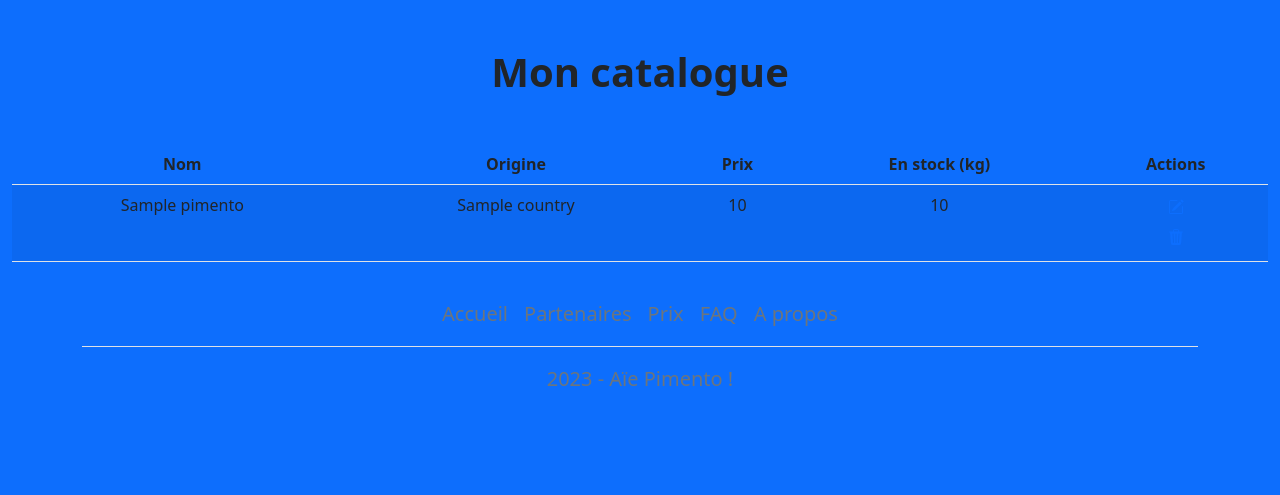
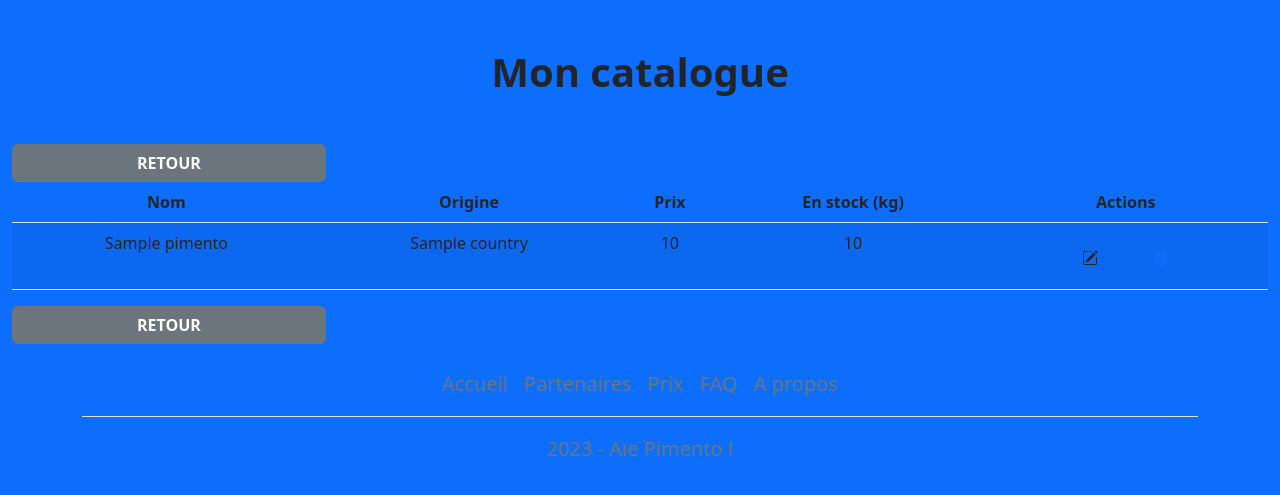
Before and after one commit to jaalazard/laBodega, a Symfony app: template templates/adminPimento/index.html.twig in a window 1280 px wide. Shown: the part 57-552 px from the top of the page. Run offline with Twig, Linux system fonts and the light colour scheme; the template is opened without the code that fills it: most values are stand-ins (such as "Sample title", 1, 10 or a date in 2020); some libraries are stand-ins or nearby versions.

Commit message:
ok form style et fix edit pimento

```diff
--- a/src/Controller/AdminController.php
+++ b/src/Controller/AdminController.php
@@ -69,7 +69,7 @@ class AdminController extends AbstractController
         ]);
     }
 
-    #[Route('/{id}', name: 'pimento_delete', methods: ['POST'])]
+    #[Route('/{id}', name: 'pimento_delete', methods: ['POST',])]
     public function delete(Request $request, Pimento $pimento, PimentoRepository $pimentoRepository): Response
     {
         if ($this->isCsrfTokenValid('delete'.$pimento->getId(), $request->request->get('_token'))) {
--- a/src/Form/PimentoType.php
+++ b/src/Form/PimentoType.php
@@ -63,6 +63,8 @@ class PimentoType extends AbstractType
             ])
             ->add('posterFile', VichFileType::class,[
                 'required' => false,
+                'allow_delete'  => false,
+                'download_uri' => false,
                 'attr' => [
                     'class' => 'border-2 border-secondary',
                 ]
--- a/templates/adminPimento/edit.html.twig
+++ b/templates/adminPimento/edit.html.twig
@@ -9,6 +9,7 @@
 			<h1 class="my-5 text-dark text-center fw-bolder">Modifier une référence</h1>
 
 			{{ include('pimento/_form.html.twig', {'button_label': 'Update'}) }}
+
 		</div>
 	</div>
 {% endblock %}
--- a/templates/adminPimento/index.html.twig
+++ b/templates/adminPimento/index.html.twig
@@ -5,6 +5,7 @@
 {% block body %}
 	<div class="container-fluid">
 		<h1 class="my-5 mx-auto text-center fw-bolder text-dark">Mon catalogue</h1>
+		<a href="{{ path('admin_index')}}" class="btn btn-secondary w-25 w-md-25 fw-bold text-uppercase border-1 border-secondary">Retour</a>
 
 		<table class="table table-striped">
 			<thead>
@@ -25,10 +26,9 @@
 						<td class="text-center">{{ pimento.price }}</td>
 						<td class="text-center">{{ pimento.stock }}</td>
 						<td class="text-center">
-							<a href="{{ path('admin_pimento_edit', {'id': pimento.id}) }}">{{ include('icons/edit.svg') }}
-								{{ include('pimento/_delete_form.html.twig') }}
-
-							</a>
+							<a href="{{ path('admin_pimento_edit', {'id': pimento.id}) }}" class="btn w-25 w-md-25 fw-bold text-uppercase">{{ include('icons/edit.svg') }}</a>
+							<a class="btn w-25 w-md-25 fw-bold text-uppercase">
+				{{ include('pimento/_delete_form.html.twig') }}</a>
 						</td>
 					</tr>
 				{% else %}
@@ -38,5 +38,7 @@
 				{% endfor %}
 			</tbody>
 		</table>
+				<a href="{{ path('admin_index')}}" class="btn btn-secondary w-25 w-md-25 fw-bold text-uppercase border-1 border-secondary">Retour</a>
+
 	</div>
 {% endblock %}
--- a/templates/adminPimento/new.html.twig
+++ b/templates/adminPimento/new.html.twig
@@ -6,6 +6,4 @@
     <h1 class="text-center my-5">Ajouter un piment au catalogue</h1>
 
     {{ include('pimento/_form.html.twig') }}
-
-    <a href="{{ path('pimento_index') }}">Retour à la liste</a>
 {% endblock %}
--- a/templates/adminSales/index.html.twig
+++ b/templates/adminSales/index.html.twig
@@ -28,11 +28,9 @@
 														{% endfor %}
 
 					</tr>
-					{# <a href="{{ path('admin_pimento_edit', {'id': pimento.id}) }}">{{ include('icons/edit.svg') }}
-																						    {{ include('pimento/_delete_form.html.twig') }} #}
-
-					{# </a> #}
 			</tbody>
 		</table>
+					<a class="mx-auto btn btn-outline-secondary fw-bold w-25 mb-5 border-3 border-secondary" href="{{ path('admin_index') }}">Retour</a>
+
 	</div>
 {% endblock %}
--- a/templates/pimento/_form.html.twig
+++ b/templates/pimento/_form.html.twig
@@ -31,7 +31,7 @@
 	</div>
 	<div class="text-center d-flex justify-content-evenly ">
 		<button class="btn btn-secondary w-25 w-md-25 fw-bold text-uppercase border-1 border-secondary">Valider</button>
-		<a href="{{ path('admin_pimento_index')}}" class="btn btn-secondary w-25 w-md-25 fw-bold text-uppercase border-1 border-secondary">Retour</a>
+		<a href="{{ path('admin_index')}}" class="btn btn-secondary w-25 w-md-25 fw-bold text-uppercase border-1 border-secondary">Retour</a>
 	</div>
 	{{ form_end(form) }}
 </div>
```
Lines whose indentation alone changed are shown as unchanged.
